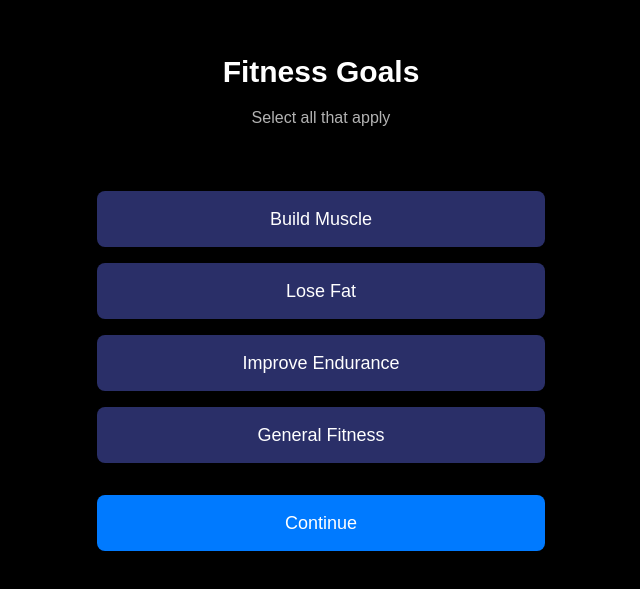
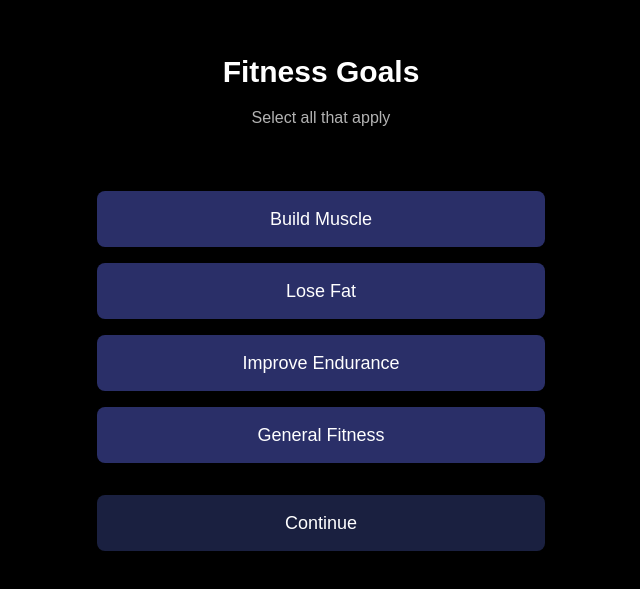
Before and after one commit to jrift/GYM-APP, a React (Create React App) app in the folder client/: page /goals in a window 1280 px wide. Shown: the part 131-720 px from the top of the page, without its empty margins (319-959 px from the left). Built offline with nearby package versions, Linux system fonts and the light colour scheme.

Commit message:
Update bug on fitness goal page

```diff
--- a/client/src/GymApp/screens/Goals/Goals.jsx
+++ b/client/src/GymApp/screens/Goals/Goals.jsx
@@ -1,13 +1,27 @@
-import React, { useContext } from "react";
+import React, { useContext, useState } from "react";
 import { useNavigate } from "react-router-dom";
 import { AuthContext } from "../../../context/authContext";
 import styles from "./Goals.module.css";
 
 const Goals = () => {
+  const [selectedGoals, setSelectedGoals] = useState([]);
   const navigate = useNavigate();
   const { currentUser } = useContext(AuthContext);
 
-  const goals = ["Build Muscle", "Lose Fat", "Improve Endurance", "General Fitness"];
+  const goals = [
+    { id: "buildMuscle", label: "Build Muscle" },
+    { id: "loseFat", label: "Lose Fat" },
+    { id: "improveEndurance", label: "Improve Endurance" },
+    { id: "generalFitness", label: "General Fitness" },
+  ];
+
+  const handleGoalSelect = (goalId) => {
+    setSelectedGoals((prev) =>
+      prev.includes(goalId)
+        ? prev.filter((g) => g !== goalId)
+        : [...prev, goalId]
+    );
+  };
 
   return (
     <div className={styles.screen}>
@@ -20,19 +34,34 @@ const Goals = () => {
         <div className={styles.buttonContainer}>
           {goals.map((goal) => (
             <button
-              key={goal}
-              className={styles.primaryButton}
+              key={goal.id}
+              onClick={() => handleGoalSelect(goal.id)}
+              className={`${styles.primaryButton} ${
+                selectedGoals.includes(goal.id)
+                  ? "opacity-100"
+                  : "opacity-70 hover:opacity-90"
+              }`}
+              style={{
+                border: selectedGoals.includes(goal.id)
+                  ? "2px solid #FFFFFF"
+                  : "none",
+              }}
             >
-              {goal}
+              {goal.label}
             </button>
           ))}
 
-          <button
-            className={styles.continueButton}
-            onClick={() => navigate("/schedule")}
-          >
-            Continue
-          </button>
+          <div className={styles.continueButton}>
+            <button
+              onClick={() => navigate("/schedule")}
+              disabled={selectedGoals.length === 0}
+              className={`${styles.ghostButton} ${
+                selectedGoals.length === 0 && "opacity-50 cursor-not-allowed"
+              }`}
+            >
+              Continue
+            </button>
+          </div>
         </div>
       </div>
     </div>
--- a/client/src/GymApp/screens/Goals/Goals.module.css
+++ b/client/src/GymApp/screens/Goals/Goals.module.css
@@ -49,7 +49,7 @@
   border-radius: 8px;
   font-size: 1.125rem;
   cursor: pointer;
-  transition: background-color 0.2s;
+  transition: all 0.2s ease;
 }
 
 .primaryButton:hover {
@@ -57,18 +57,26 @@
 }
 
 .continueButton {
+  margin-top: 16px;
+}
+
+.ghostButton {
   width: 100%;
   height: 56px;
-  background-color: #007AFF;
+  background-color: #1a2040;
   color: #FFFFFF;
   border: none;
   border-radius: 8px;
   font-size: 1.125rem;
-  cursor: pointer;
+  cursor: not-allowed;
   transition: background-color 0.2s;
-  margin-top: 16px;
 }
 
-.continueButton:hover {
+.ghostButton:not(:disabled) {
+  background-color: #007AFF;
+  cursor: pointer;
+}
+
+.ghostButton:not(:disabled):hover {
   background-color: #0066cc;
 }
--- a/client/src/GymApp/screens/Welcome/Welcome.jsx
+++ b/client/src/GymApp/screens/Welcome/Welcome.jsx
@@ -69,7 +69,7 @@ const WelcomePage = () => {
               Continue as Guest
             </button>
             <button className={styles.trainerButton} onClick={trainerDash}>
-              Trainer Dashboard
+              Click Here For Trainer Dashboard!
             </button>
           </div>
         </div>
```
